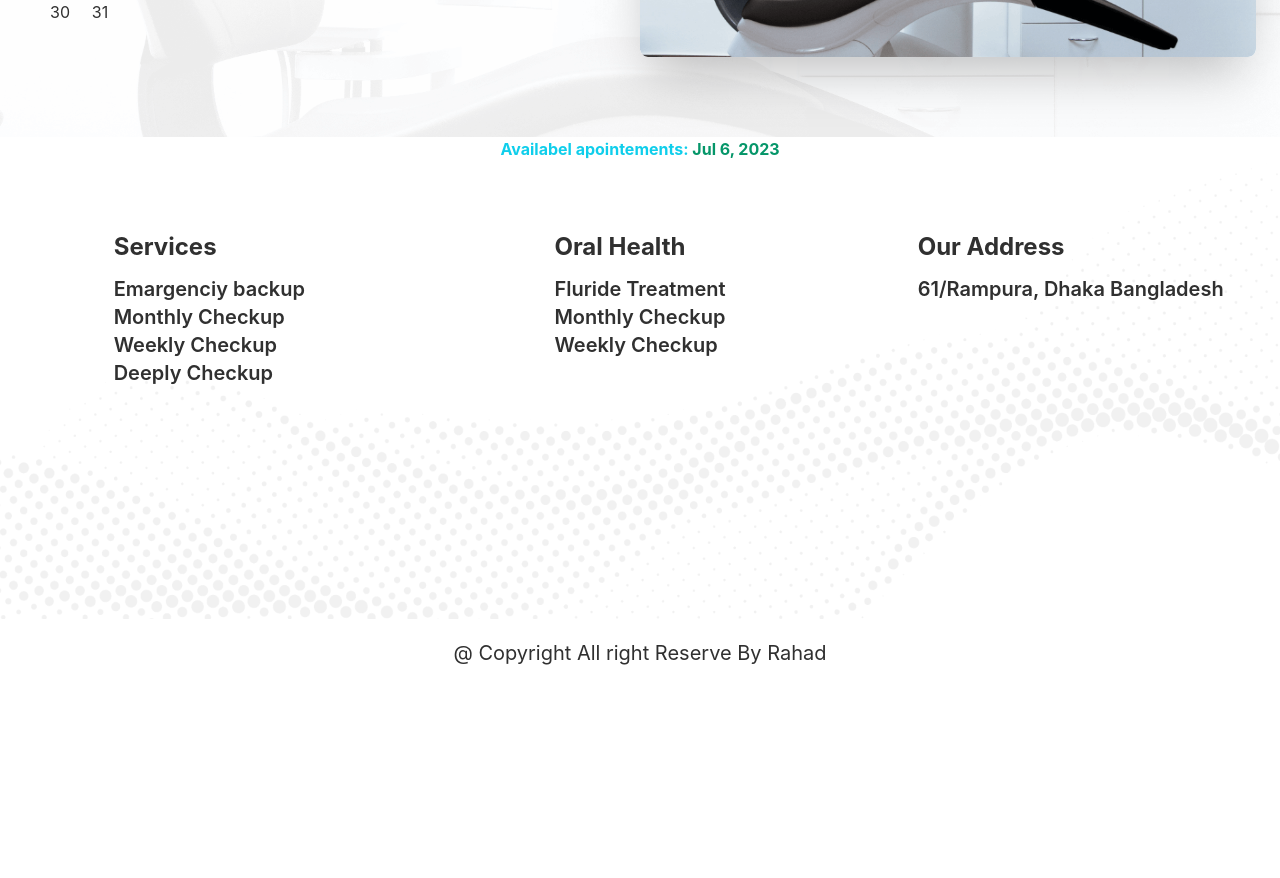
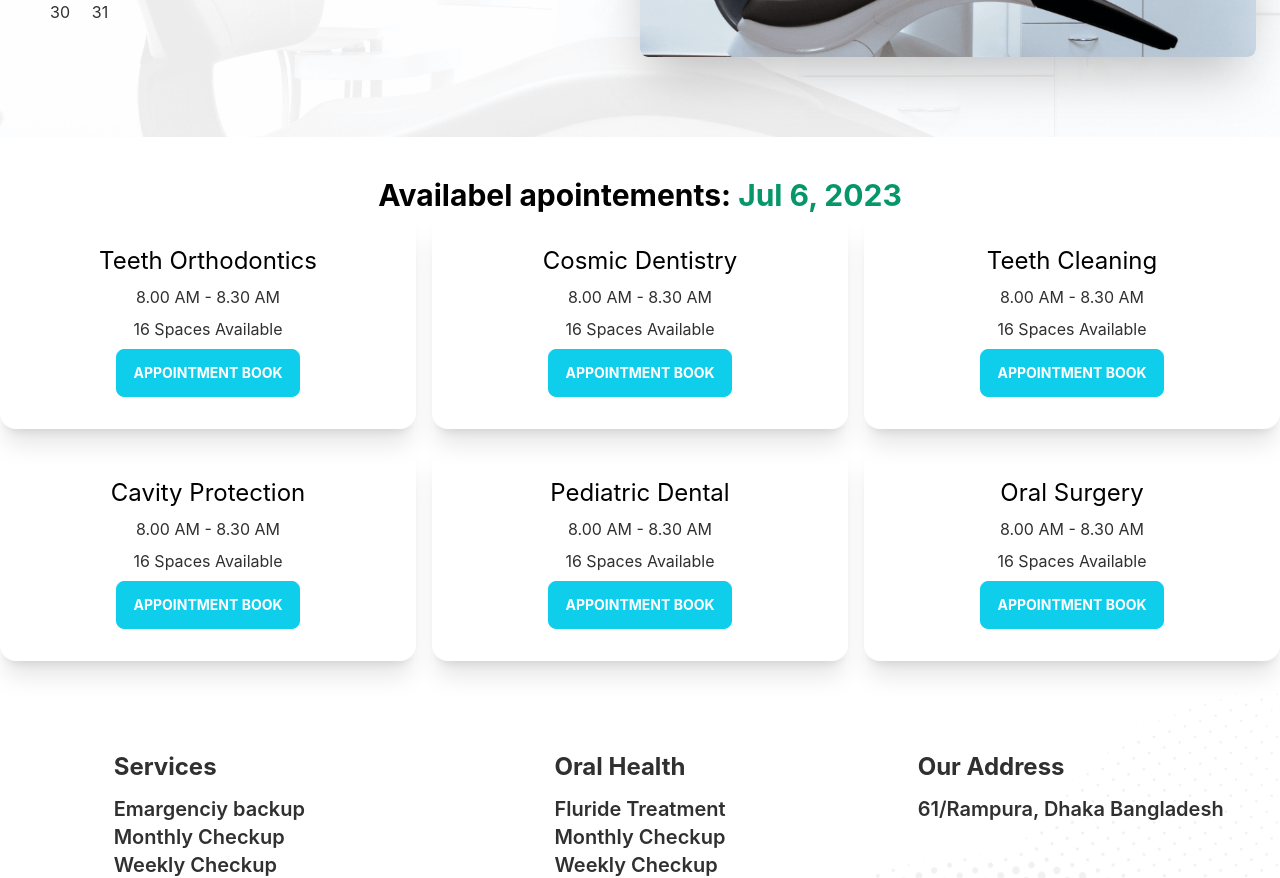
Before and after one commit to Rahadm19/Doctors-portal, a React (Create React App) app: page /appointment in a window 1280 px wide. Shown: the part 460-1338 px from the top of the page. Before the commit the page ends 1147 px from the top, so only its background shows below. Built offline with nearby package versions, Linux system fonts and the light colour scheme.

Commit message:
make appointment booking sureface

```diff
--- /dev/null
+++ b/public/appointmentOption.json
@@ -0,0 +1,134 @@
+[
+    {
+        "_id": 1,
+        "name": "Teeth Orthodontics",
+        "slots": [
+            "8.00 AM - 8.30 AM",
+            "8.30 AM - 9.00 AM",
+            "9.00 AM - 9.30 AM",
+            "9.30 AM - 10.00 AM",
+            "10.00 AM - 10.30 AM",
+            "10.30 AM - 11.00 AM",
+            "11.00 AM - 11.30 AM",
+            "11.30 AM - 12.00 PM",
+            "1.00 PM - 1.30 PM",
+            "1.30 PM - 2.00 PM",
+            "2.00 PM - 2.30 PM",
+            "2.30 PM - 3.00 PM",
+            "3.00 PM - 3.30 PM",
+            "3.30 PM - 4.00 PM",
+            "4.00 PM - 4.30 PM",
+            "4.30 PM - 5.00 PM"
+        ]
+    },
+    {
+        "_id": 2,
+        "name": "Cosmic Dentistry",
+        "slots": [
+            "8.00 AM - 8.30 AM",
+            "8.30 AM - 9.00 AM",
+            "9.00 AM - 9.30 AM",
+            "9.30 AM - 10.00 AM",
+            "10.00 AM - 10.30 AM",
+            "10.30 AM - 11.00 AM",
+            "11.00 AM - 11.30 AM",
+            "11.30 AM - 12.00 PM",
+            "1.00 PM - 1.30 PM",
+            "1.30 PM - 2.00 PM",
+            "2.00 PM - 2.30 PM",
+            "2.30 PM - 3.00 PM",
+            "3.00 PM - 3.30 PM",
+            "3.30 PM - 4.00 PM",
+            "4.00 PM - 4.30 PM",
+            "4.30 PM - 5.00 PM"
+        ]
+    },
+    {
+        "_id": 3,
+        "name": "Teeth Cleaning",
+        "slots": [
+            "8.00 AM - 8.30 AM",
+            "8.30 AM - 9.00 AM",
+            "9.00 AM - 9.30 AM",
+            "9.30 AM - 10.00 AM",
+            "10.00 AM - 10.30 AM",
+            "10.30 AM - 11.00 AM",
+            "11.00 AM - 11.30 AM",
+            "11.30 AM - 12.00 PM",
+            "1.00 PM - 1.30 PM",
+            "1.30 PM - 2.00 PM",
+            "2.00 PM - 2.30 PM",
+            "2.30 PM - 3.00 PM",
+            "3.00 PM - 3.30 PM",
+            "3.30 PM - 4.00 PM",
+            "4.00 PM - 4.30 PM",
+            "4.30 PM - 5.00 PM"
+        ]
+    },
+    {
+        "_id": 4,
+        "name": "Cavity Protection",
+        "slots": [
+            "8.00 AM - 8.30 AM",
+            "8.30 AM - 9.00 AM",
+            "9.00 AM - 9.30 AM",
+            "9.30 AM - 10.00 AM",
+            "10.00 AM - 10.30 AM",
+            "10.30 AM - 11.00 AM",
+            "11.00 AM - 11.30 AM",
+            "11.30 AM - 12.00 PM",
+            "1.00 PM - 1.30 PM",
+            "1.30 PM - 2.00 PM",
+            "2.00 PM - 2.30 PM",
+            "2.30 PM - 3.00 PM",
+            "3.00 PM - 3.30 PM",
+            "3.30 PM - 4.00 PM",
+            "4.00 PM - 4.30 PM",
+            "4.30 PM - 5.00 PM"
+        ]
+    },
+    {
+        "_id": 5,
+        "name": "Pediatric Dental",
+        "slots": [
+            "8.00 AM - 8.30 AM",
+            "8.30 AM - 9.00 AM",
+            "9.00 AM - 9.30 AM",
+            "9.30 AM - 10.00 AM",
+            "10.00 AM - 10.30 AM",
+            "10.30 AM - 11.00 AM",
+            "11.00 AM - 11.30 AM",
+            "11.30 AM - 12.00 PM",
+            "1.00 PM - 1.30 PM",
+            "1.30 PM - 2.00 PM",
+            "2.00 PM - 2.30 PM",
+            "2.30 PM - 3.00 PM",
+            "3.00 PM - 3.30 PM",
+            "3.30 PM - 4.00 PM",
+            "4.00 PM - 4.30 PM",
+            "4.30 PM - 5.00 PM"
+        ]
+    },
+    {
+        "_id": 6,
+        "name": "Oral Surgery",
+        "slots": [
+            "8.00 AM - 8.30 AM",
+            "8.30 AM - 9.00 AM",
+            "9.00 AM - 9.30 AM",
+            "9.30 AM - 10.00 AM",
+            "10.00 AM - 10.30 AM",
+            "10.30 AM - 11.00 AM",
+            "11.00 AM - 11.30 AM",
+            "11.30 AM - 12.00 PM",
+            "1.00 PM - 1.30 PM",
+            "1.30 PM - 2.00 PM",
+            "2.00 PM - 2.30 PM",
+            "2.30 PM - 3.00 PM",
+            "3.00 PM - 3.30 PM",
+            "3.30 PM - 4.00 PM",
+            "4.00 PM - 4.30 PM",
+            "4.30 PM - 5.00 PM"
+        ]
+    }
+]
--- /dev/null
+++ b/src/Pages/Appointment/AppointmentModa/AppointmentModal.js
@@ -0,0 +1,39 @@
+import { format } from 'date-fns';
+import React from 'react';
+
+const AppointmentModal = ({ treatment, selectedDate }) => {
+    const { name, slots } = treatment; // tretment is appointment just different
+    const date = format(selectedDate, "PP");
+    return (
+        <section>
+            <input type='checkbox' id='appointment-modal' className='modal-toggle' />
+            <div className='modal'>
+                <div className='modal-box relative'>
+                    <div className='flex justify-between'>
+                        <h3 className='text-lg font-bold'>{name}</h3>
+                        <div><label htmlFor='appointment-modal' className='btn btn-sm btn-circle absulate'>X</label></div>
+                    </div>
+                    <form className='text-center'>
+                        <input type="text" disabled value={date} className="input input-bordered w-full max-w-xs mt-3 font-600" />
+                        <select className="select select-bordered w-full max-w-xs mt-3">
+                            <option disabled>Select Your Time</option>
+                            {
+                                slots.map(slots => <option value={slots}>{slots}</option>)
+                            }
+                        </select>
+                        <input type="text" placeholder="Your Name" className="input input-bordered w-full max-w-xs mt-3" />
+                        <input type="text" placeholder="Type here" className="input input-bordered w-full max-w-xs mt-3" />
+                        <input type="text" placeholder="Type here" className="input input-bordered w-full max-w-xs mt-3" />
+                        <input type="text" placeholder="Type here" className="input input-bordered w-full max-w-xs mt-3" />
+                        <br />
+                        <input className='btn btn-accent w-full max-w-xs font-samibold mt-5' type='submit' value="Submit" />
+                    </form>
+
+
+                </div>
+            </div>
+        </section>
+    );
+};
+
+export default AppointmentModal;
--- /dev/null
+++ b/src/Pages/Appointment/AvailabelAppointment/AppointmentOption.js
@@ -0,0 +1,25 @@
+import React from 'react';
+
+const AppointmentOption = ({ option, setTreatment }) => {
+    const { name, slots } = option;
+    return (
+        <div>
+            <div className="card  shadow-xl">
+                <div className="card-body">
+                    <h2 className="text-center text-secondary text-2xl font-samibold">{name}</h2>
+                    <p>{slots.length > 0 ? slots[0] : 'Try Another Day'}</p>
+                    <p>{slots.length} {slots.length > 1 ? 'Spaces' : 'Space'} Available</p>
+                    <div className="card-actions justify-center">
+                        <label
+                            htmlFor='appointment-modal'
+                            className='btn btn-primary text-white font-bold'
+                            onClick={() => setTreatment(option)}
+                        >Appointment Book</label>
+                    </div>
+                </div>
+            </div>
+        </div>
+    );
+};
+
+export default AppointmentOption;
--- a/src/Pages/Appointment/AvailabelAppointment/AvailabelAppointment.js
+++ b/src/Pages/Appointment/AvailabelAppointment/AvailabelAppointment.js
@@ -1,11 +1,38 @@
 import { format } from 'date-fns';
-import React from 'react';
+import React, { useEffect, useState } from 'react';
+import AppointmentOption from './AppointmentOption';
+import AppointmentModal from '../AppointmentModa/AppointmentModal';
 
 const AvailabelAppointment = ({ selectedDate }) => {
+    const [appointmentOption, setappointmentOption] = useState([])
+    const [treatment, setTreatment] = useState(null);
+
+
+    useEffect(() => {
+        fetch('appointmentOption.json')
+            .then(res => res.json())
+            .then(data => setappointmentOption(data))
+    }, [])
     return (
-        <div>
-            <p className='text-center text-primary font-bold'>Availabel apointements: <span className='text-emerald-600'>{format(selectedDate, 'PP')}</span></p>
-        </div>
+        <section className='py-5 mt-5'>
+            <p className='text-center text-secondary font-bold text-3xl'>Availabel apointements: <span className='text-emerald-600'>{format(selectedDate, 'PP')}</span></p>
+            <div className='grid gap-4 grid-cols-1 md:grid-cols-2 lg:grid-cols-3 text-center'>
+                {
+                    appointmentOption.map(option => <AppointmentOption
+                        key={option.id}
+                        option={option}
+                        setTreatment={setTreatment}
+                    ></AppointmentOption>)
+                }
+            </div>
+            {
+                treatment &&
+                <AppointmentModal
+                    selectedDate={selectedDate}
+                    treatment={treatment}
+                ></AppointmentModal>
+            }
+        </section>
     );
 };
 
```
